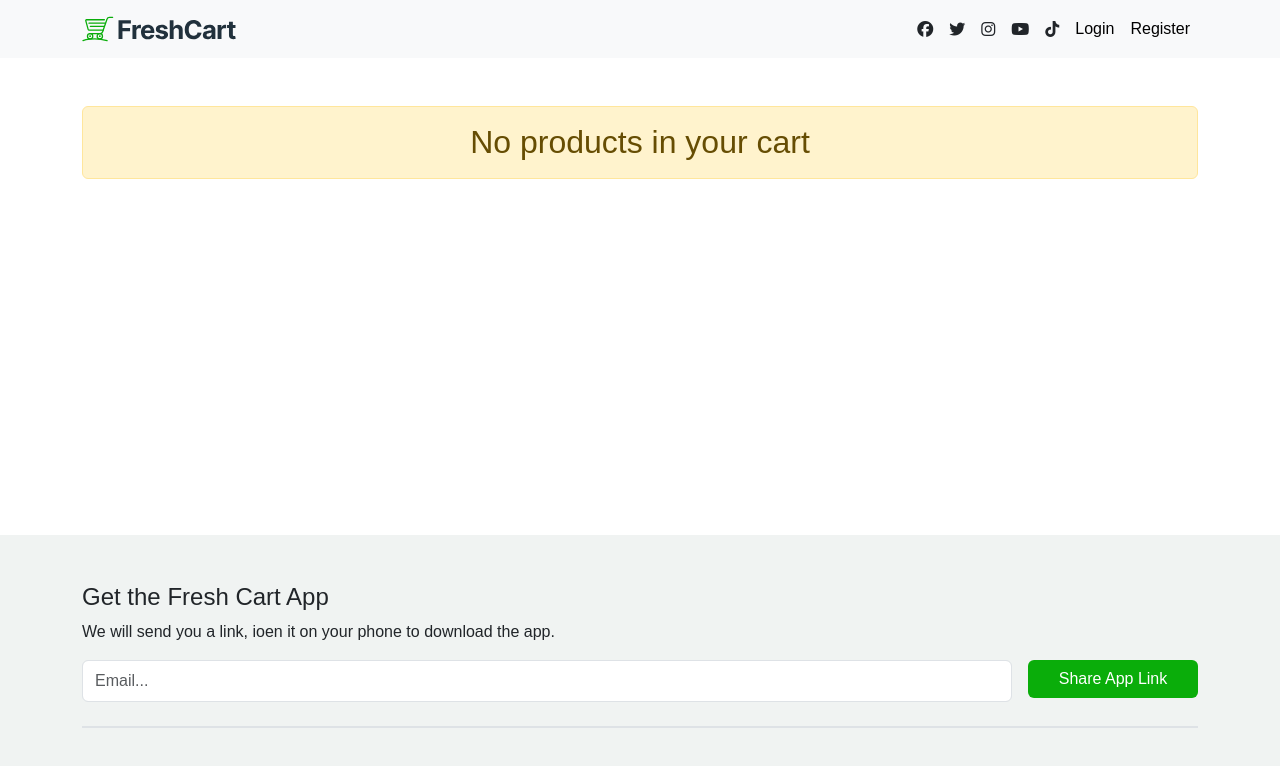
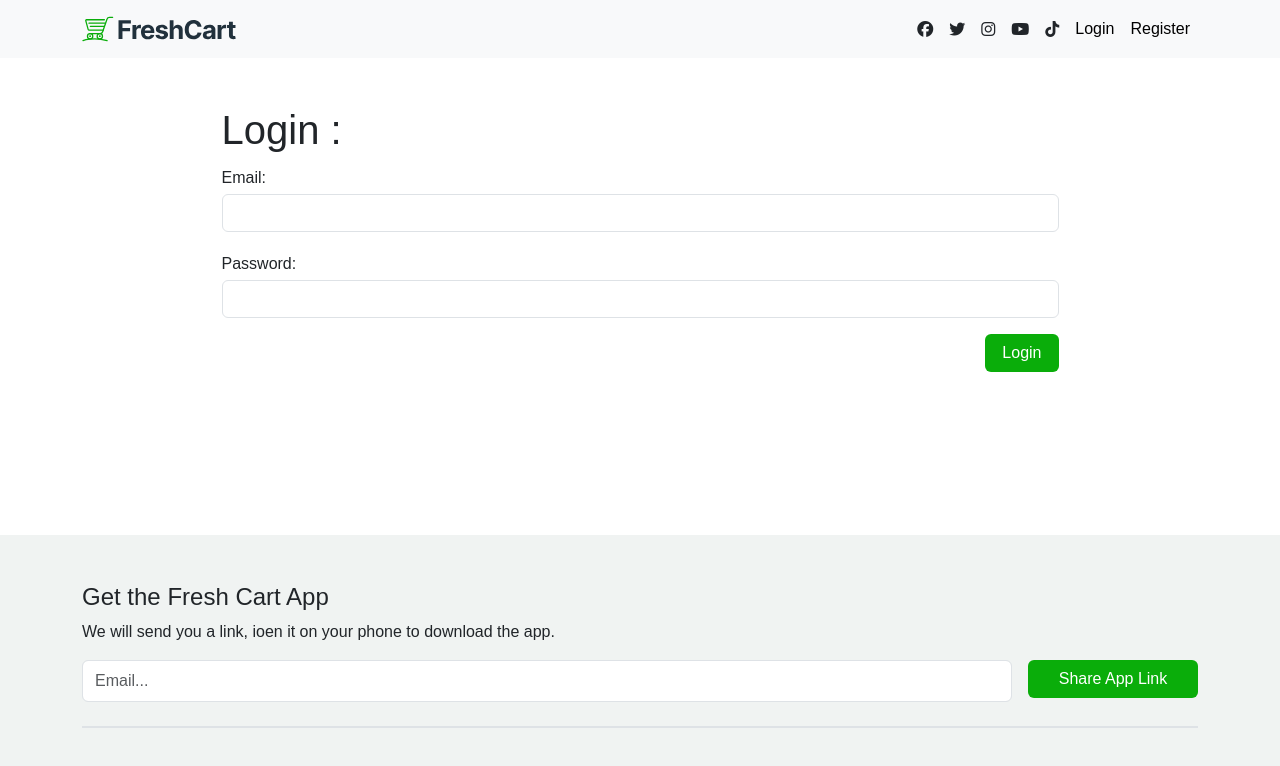
Before and after one commit to PhiloAtef/Fresh-cart, a React (Create React App) app: page /cart in a window 1280 px wide. Shown: the top 766 px of the page. Built offline with nearby package versions, Linux system fonts and the light colour scheme; a web font is replaced by a local one.

Commit message:
protecting routes

```diff
--- /dev/null
+++ b/src/Components/ProtectedRoute/ProtectedRoute.jsx
@@ -0,0 +1,13 @@
+import React, { useContext } from 'react'
+import { authContext } from '../../Contexts/AuthContext'
+import Login from '../Login/Login'
+
+export default function ProtectedRoute({children}) {
+  const {userIsLoggedIn, setUserIsLoggedIn} = useContext(authContext)
+
+  return (
+    <>
+    {userIsLoggedIn ? children : <Login/>}
+    </>
+  )
+}
```
Also changed, not shown: src/App.jsx (+10 -7 lines).
